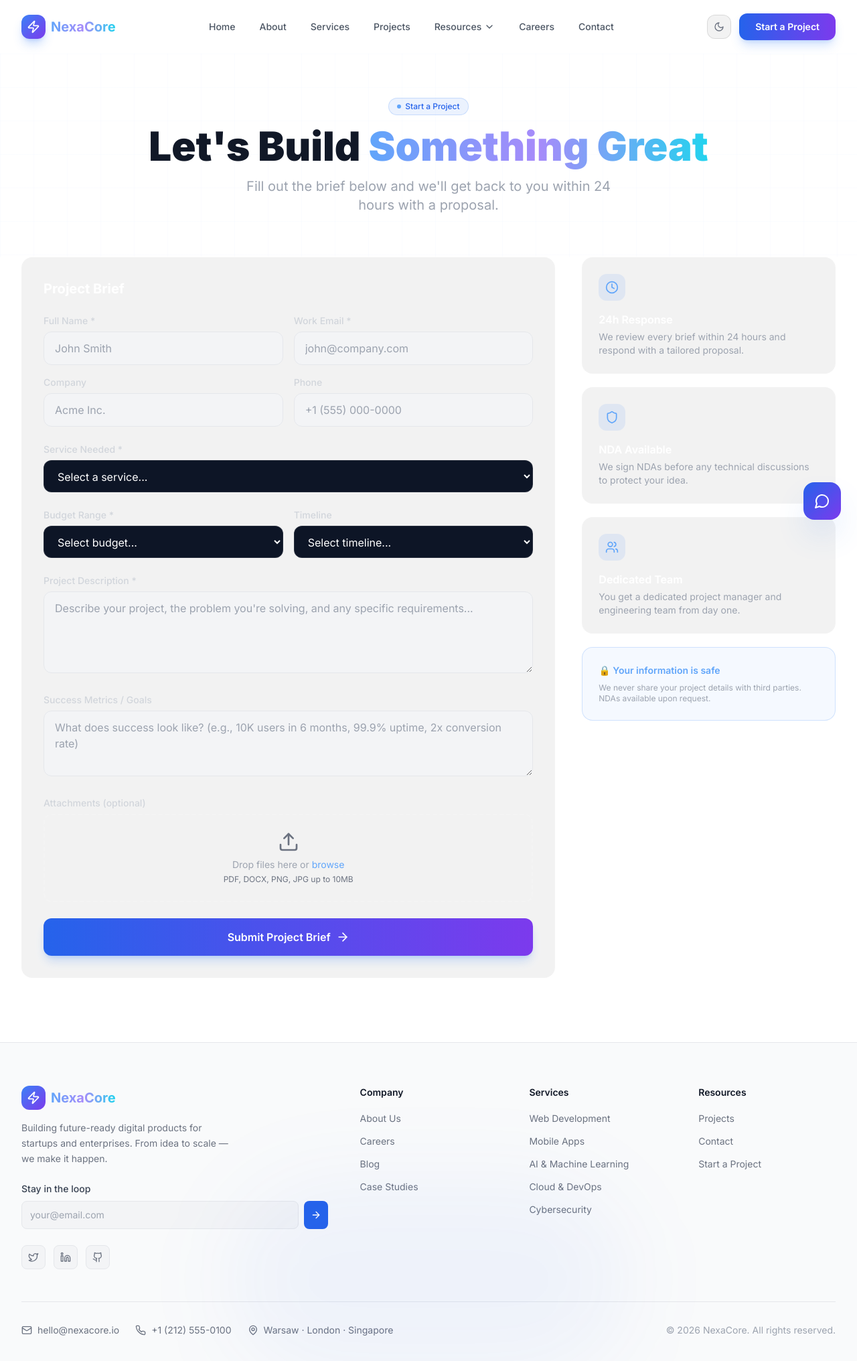
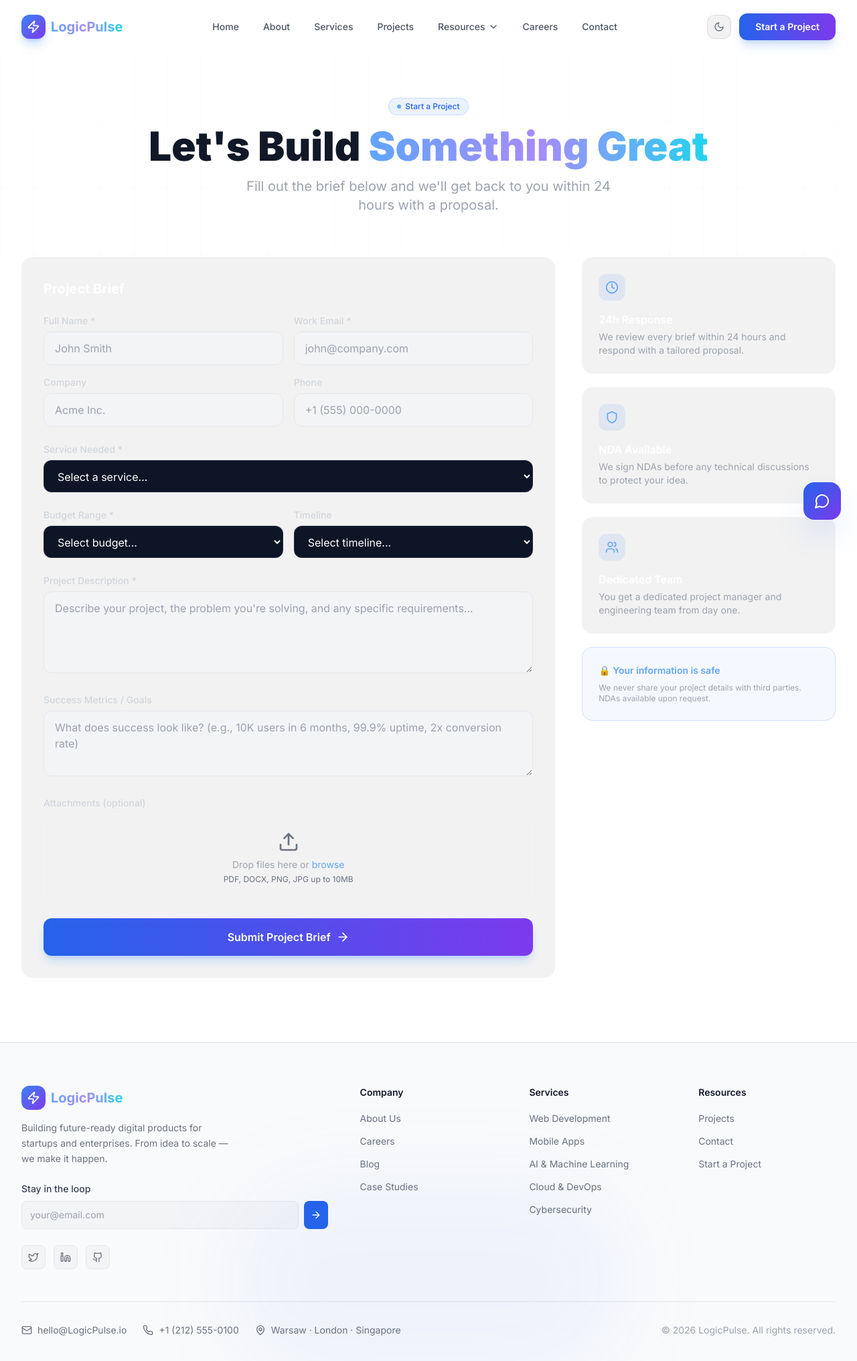
Before and after one commit to Logiclayer1111/Company-site, a React (Vite) app: page /request in a window 1280 px wide. Shown: the top 2032 px of the page at 67% size. Built offline with nearby package versions, Linux system fonts and the light colour scheme; the HTML template or start-up script is replaced by a standard one.

Commit message:
Remaned company name.

```diff
--- a/index.html
+++ b/index.html
@@ -4,9 +4,9 @@
     <meta charset="UTF-8" />
     <link rel="icon" type="image/svg+xml" href="/favicon.svg" />
     <meta name="viewport" content="width=device-width, initial-scale=1.0" />
-    <meta name="description" content="NexaCore — Cutting-edge IT solutions for startups and enterprises. Web, mobile, AI, cloud, and cybersecurity services." />
+    <meta name="description" content="LogicPulse — Cutting-edge IT solutions for startups and enterprises. Web, mobile, AI, cloud, and cybersecurity services." />
     <meta name="keywords" content="IT company, software development, AI solutions, cloud services, cybersecurity, web development" />
-    <title>NexaCore — Future-Ready IT Solutions</title>
+    <title>LogicPulse — Future-Ready IT Solutions</title>
     <link rel="preconnect" href="https://fonts.googleapis.com" />
     <link rel="preconnect" href="https://fonts.gstatic.com" crossorigin />
     <link href="https://fonts.googleapis.com/css2?family=Inter:wght@300;400;500;600;700;800;900&family=JetBrains+Mono:wght@400;500&display=swap" rel="stylesheet" />
--- a/src/components/layout/Footer.tsx
+++ b/src/components/layout/Footer.tsx
@@ -36,7 +36,7 @@
               <div className="w-9 h-9 rounded-xl bg-gradient-to-br from-blue-500 to-violet-600 flex items-center justify-center">
                 <Zap className="w-5 h-5 text-white" />
               </div>
-              <span className="text-xl font-bold gradient-text">NexaCore</span>
+              <span className="text-xl font-bold gradient-text">LogicPulse</span>
             </Link>
             <p className="text-gray-500 dark:text-gray-400 text-sm leading-relaxed mb-6 max-w-xs">
               Building future-ready digital products for startups and enterprises. From idea to scale — we make it happen.
@@ -98,8 +98,8 @@
         {/* Contact info */}
         <div className="mt-12 pt-8 border-t border-gray-200 dark:border-white/5 flex flex-col md:flex-row items-center justify-between gap-4">
           <div className="flex flex-wrap gap-6 text-sm text-gray-500 dark:text-gray-400">
-            <a href="mailto:hello@nexacore.io" className="flex items-center gap-2 hover:text-blue-600 dark:hover:text-blue-400 transition-colors">
-              <Mail className="w-4 h-4" /> hello@nexacore.io
+            <a href="mailto:hello@LogicPulse.io" className="flex items-center gap-2 hover:text-blue-600 dark:hover:text-blue-400 transition-colors">
+              <Mail className="w-4 h-4" /> hello@LogicPulse.io
             </a>
             <a href="tel:+12125550100" className="flex items-center gap-2 hover:text-blue-600 dark:hover:text-blue-400 transition-colors">
               <Phone className="w-4 h-4" /> +1 (212) 555-0100
@@ -109,7 +109,7 @@
             </span>
           </div>
           <p className="text-sm text-gray-400 dark:text-gray-500">
-            © {new Date().getFullYear()} NexaCore. All rights reserved.
+            © {new Date().getFullYear()} LogicPulse. All rights reserved.
           </p>
         </div>
       </div>
--- a/src/components/layout/Navbar.tsx
+++ b/src/components/layout/Navbar.tsx
@@ -56,7 +56,7 @@
             <div className="w-9 h-9 rounded-xl bg-gradient-to-br from-blue-500 to-violet-600 flex items-center justify-center shadow-lg shadow-blue-500/30 group-hover:shadow-blue-500/50 transition-shadow">
               <Zap className="w-5 h-5 text-white" />
             </div>
-            <span className="text-xl font-bold gradient-text">NexaCore</span>
+            <span className="text-xl font-bold gradient-text">LogicPulse</span>
           </Link>
 
           {/* Desktop Nav */}
--- a/src/components/ui/ChatBot.tsx
+++ b/src/components/ui/ChatBot.tsx
@@ -5,7 +5,7 @@
 type Message = { role: 'bot' | 'user'; text: string }
 
 const botResponses: Record<string, string> = {
-  default: "I'm NexaCore's AI assistant. I can help you explore our services, discuss your project, or connect you with our team. What are you looking to build?",
+  default: "I'm LogicPulse's AI assistant. I can help you explore our services, discuss your project, or connect you with our team. What are you looking to build?",
   hello: "Hey there! 👋 I'm here to help you find the right solution. Are you looking to build a web app, mobile app, AI system, or something else?",
   services: "We offer Web Development, Mobile Apps, AI/ML, Cloud & DevOps, Cybersecurity, UI/UX Design, Blockchain, and Data Engineering. Which area interests you most?",
   web: "Our web team builds with React, Next.js, Vue, and Node.js. We've delivered everything from MVPs to enterprise platforms. Want to see some examples?",
@@ -14,7 +14,7 @@
   cloud: "We architect cloud infrastructure on AWS, GCP, and Azure with Kubernetes, CI/CD, and IaC. Are you migrating, scaling, or starting fresh?",
   price: "Project costs vary based on scope and complexity. Most projects range from $25K to $500K+. The best way to get an accurate estimate is to submit a project brief — it takes 2 minutes!",
   timeline: "Timelines depend on scope. MVPs typically take 6-12 weeks, while enterprise projects can run 3-12 months. We always provide a detailed timeline upfront.",
-  contact: "You can reach us at hello@nexacore.io or call +1 (212) 555-0100. Or fill out our contact form and we'll respond within 24 hours.",
+  contact: "You can reach us at hello@LogicPulse.io or call +1 (212) 555-0100. Or fill out our contact form and we'll respond within 24 hours.",
   start: "Ready to kick things off? Head to our Project Request page and fill out a brief. Our team will review it and get back to you within 24 hours with a proposal.",
 }
 
@@ -101,7 +101,7 @@
                 <Sparkles className="w-5 h-5 text-white" />
               </div>
               <div>
-                <p className="text-sm font-semibold text-white">NexaCore AI</p>
+                <p className="text-sm font-semibold text-white">LogicPulse AI</p>
                 <p className="text-xs text-blue-100">Always online · Instant replies</p>
               </div>
               <div className="ml-auto w-2 h-2 rounded-full bg-green-400 animate-pulse" />
--- a/src/data/index.ts
+++ b/src/data/index.ts
@@ -200,14 +200,14 @@
     name: 'Viktor Marjewskie',
     role: 'CTO, FinFlow Inc.',
     avatar: '/assests/images/Viktor Majewski.png',
-    text: 'NexaCore transformed our vision into a world-class banking app. Their AI expertise and attention to detail is unmatched. We went from concept to 500K users in 8 months.',
+    text: 'LogicPulse transformed our vision into a world-class banking app. Their AI expertise and attention to detail is unmatched. We went from concept to 500K users in 8 months.',
     rating: 5,
   },
   {
     name: 'Antoni Nowicki',
     role: 'Head of Engineering',
     avatar: '/assests/images/Antoni Nowicki.png',
-    text: 'NexaCore\'s ML solution saved us $2M in the first year. The ROI was clear within 3 months. I\'d recommend them to any enterprise looking to leverage AI.',
+    text: 'LogicPulse\'s ML solution saved us $2M in the first year. The ROI was clear within 3 months. I\'d recommend them to any enterprise looking to leverage AI.',
     rating: 5,
   },
 ]
@@ -367,7 +367,7 @@
 ]
 
 export const companyTimeline = [
-  { year: '2018', title: 'Founded', description: 'NexaCore was founded by James Markov and Antoni Nowicki with a vision to democratize enterprise-grade technology.' },
+  { year: '2018', title: 'Founded', description: 'LogicPulse was founded by James Markov and Antoni Nowicki with a vision to democratize enterprise-grade technology.' },
   { year: '2019', title: 'First Enterprise Client', description: 'Landed our first Fortune 500 client and grew the team to 15 engineers.' },
   { year: '2020', title: 'AI Division Launch', description: 'Launched our dedicated AI/ML practice, delivering our first production ML systems.' },
   { year: '2021', title: 'Series A — $8M', description: 'Raised $8M to expand globally. Opened offices in London and Singapore.' },
--- a/src/pages/AboutPage.tsx
+++ b/src/pages/AboutPage.tsx
@@ -29,13 +29,13 @@
           >
             <span className="tag mb-4 inline-flex">
               <span className="w-1.5 h-1.5 rounded-full bg-blue-400 mr-1.5" />
-              About NexaCore
+              About LogicPulse
             </span>
             <h1 className="text-5xl lg:text-6xl font-black mb-6">
               We're a Team of <span className="gradient-text">Builders</span>
             </h1>
             <p className="text-xl text-gray-400 leading-relaxed mb-8">
-              Founded in 2018 by James Markov, NexaCore has grown from a 3-person startup to a 50+ strong team of engineers, designers, and strategists. We've delivered 200+ projects across 20+ industries — and we're just getting started.
+              Founded in 2018 by James Markov, LogicPulse has grown from a 3-person startup to a 50+ strong team of engineers, designers, and strategists. We've delivered 200+ projects across 20+ industries — and we're just getting started.
             </p>
             <Link to="/request" className="btn-primary">
               Work With Us <ArrowRight className="w-5 h-5" />
@@ -72,7 +72,7 @@
           <SectionHeader
             badge="The Team"
             title="Meet the "
-            highlight="Minds Behind NexaCore"
+            highlight="Minds Behind LogicPulse"
             subtitle="A diverse team of engineers, designers, and strategists united by a passion for building great software."
           />
           <div className="grid grid-cols-1 sm:grid-cols-2 lg:grid-cols-4 gap-6">
--- a/src/pages/BlogPage.tsx
+++ b/src/pages/BlogPage.tsx
@@ -28,7 +28,7 @@
           <motion.div initial={{ opacity: 0, y: 30 }} animate={{ opacity: 1, y: 0 }} transition={{ duration: 0.7 }}>
             <span className="tag mb-4 inline-flex">
               <span className="w-1.5 h-1.5 rounded-full bg-blue-400 mr-1.5" />
-              The NexaCore Blog
+              The LogicPulse Blog
             </span>
             <h1 className="text-5xl lg:text-6xl font-black mb-6">
               Insights from the <span className="gradient-text">Engineering Trenches</span>
--- a/src/pages/CareersPage.tsx
+++ b/src/pages/CareersPage.tsx
@@ -48,7 +48,7 @@
       {/* Culture */}
       <section className="py-16 px-4 sm:px-6 lg:px-8 max-w-7xl mx-auto">
         <SectionHeader
-          badge="Life at NexaCore"
+          badge="Life at LogicPulse"
           title="Why People "
           highlight="Love Working Here"
           subtitle="We've built a culture where great people do their best work."
@@ -188,7 +188,7 @@
                   <input {...register('portfolio')} placeholder="https://..." />
                 </div>
                 <div>
-                  <label className="block text-sm text-gray-300 mb-1">Why NexaCore?</label>
+                  <label className="block text-sm text-gray-300 mb-1">Why LogicPulse?</label>
                   <textarea {...register('message')} rows={3} placeholder="Tell us why you'd be a great fit..." />
                 </div>
                 <div className="border-2 border-dashed border-white/10 rounded-xl p-4 text-center cursor-pointer hover:border-blue-500/30 transition-colors">
--- a/src/pages/ContactPage.tsx
+++ b/src/pages/ContactPage.tsx
@@ -4,7 +4,7 @@
 import { Mail, Phone, MapPin, Clock, CheckCircle2, ArrowRight, Send } from 'lucide-react'
 
 const contactInfo = [
-  { icon: Mail, label: 'Email', value: 'hello@nexacore.io', href: 'mailto:hello@nexacore.io' },
+  { icon: Mail, label: 'Email', value: 'hello@LogicPulse.io', href: 'mailto:hello@LogicPulse.io' },
   { icon: Phone, label: 'Phone', value: '+1 (212) 555-0100', href: 'tel:+12125550100' },
   { icon: MapPin, label: 'Offices', value: 'Warsaw · London · Singapore', href: '#' },
   { icon: Clock, label: 'Response Time', value: 'Within 24 hours', href: '#' },
@@ -71,7 +71,7 @@
               <div className="absolute inset-0 bg-gradient-to-br from-blue-900/30 to-dark-900 flex items-center justify-center">
                 <div className="text-center">
                   <MapPin className="w-8 h-8 text-blue-400 mx-auto mb-2" />
-                  <p className="text-sm text-gray-400">NexaCore - Warsaw, Poland</p>
+                  <p className="text-sm text-gray-400">LogicPulse - Warsaw, Poland</p>
                   <p className="text-xs text-black font-mono">52.2297° N, 21.0122° E</p>
                 </div>
               </div>
@@ -83,7 +83,7 @@
                 allowFullScreen={true}
                 loading="lazy"
                 referrerPolicy="no-referrer-when-downgrade"
-                title="Nexacore Warsaw Office Location"
+                title="LogicPulse Warsaw Office Location"
               />
               {/* Grid overlay */}
               <div className="absolute inset-0 bg-grid opacity-10 pointer-events-none z-10" />
--- a/src/pages/HomePage.tsx
+++ b/src/pages/HomePage.tsx
@@ -159,7 +159,7 @@
               transition={{ duration: 0.6, delay: 0.3 }}
               className="text-xl text-gray-500 dark:text-gray-400 mb-10 max-w-2xl mx-auto leading-relaxed"
             >
-              NexaCore is a full-service technology partner for startups and enterprises.
+              LogicPulse is a full-service technology partner for startups and enterprises.
               From concept to production — we deliver software that drives real business outcomes.
             </motion.p>
 
```
